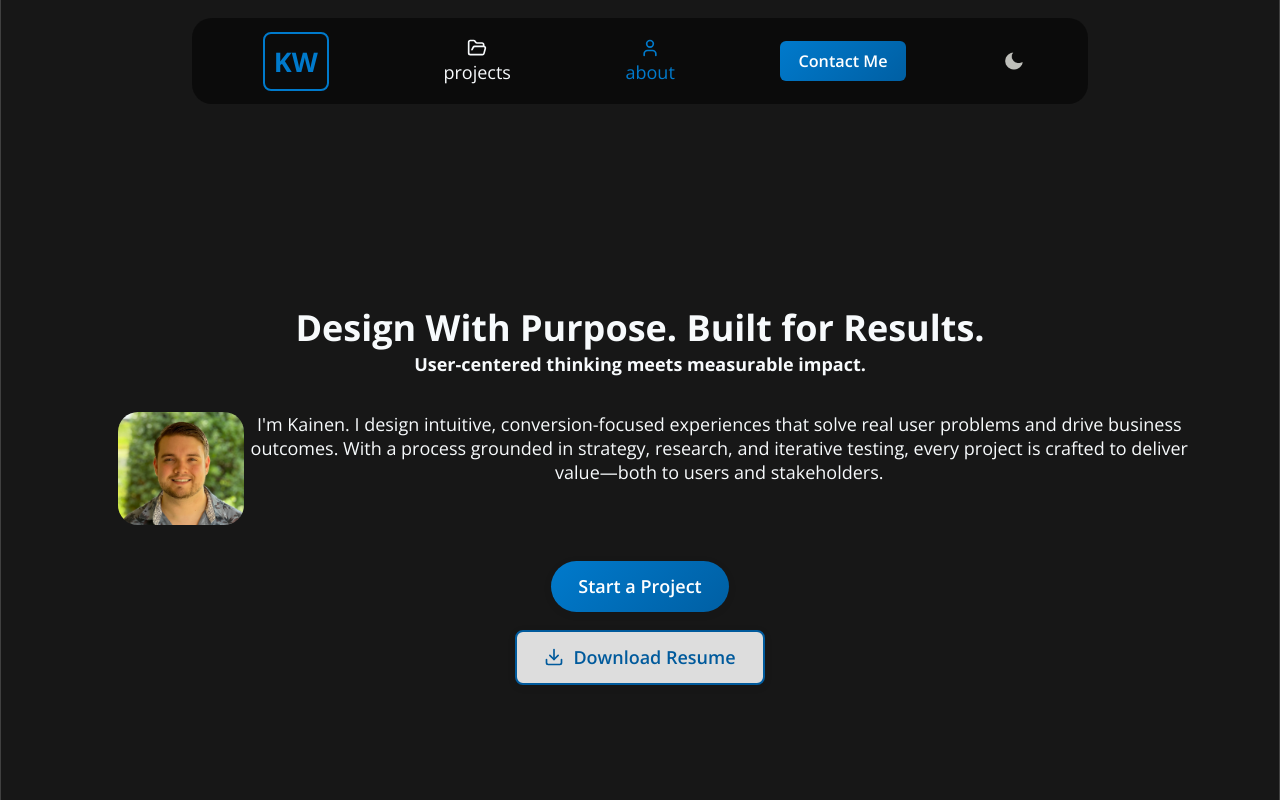
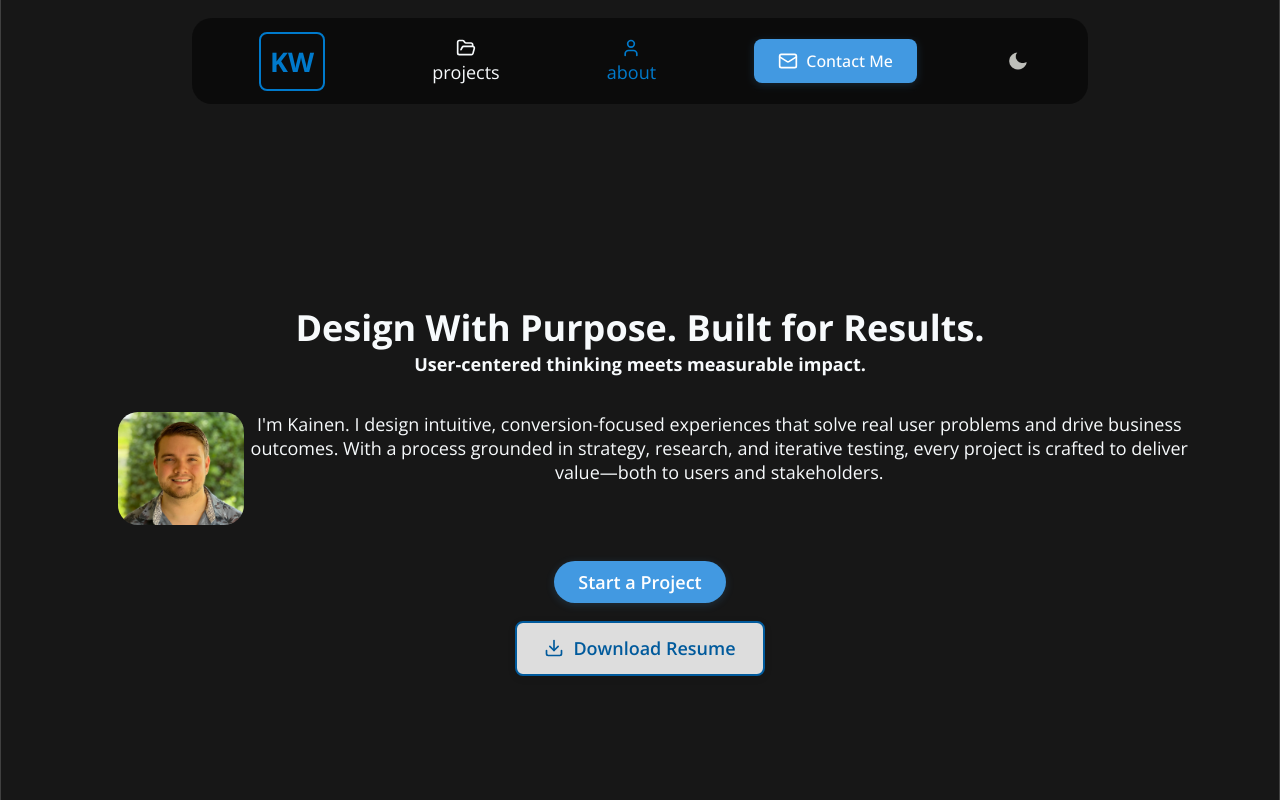
Before and after one commit to kainenw/portfolio_v2, a React (Create React App) app: page /about in a window 1280 px wide. Shown: the top 800 px of the page. Built offline with nearby package versions, Linux system fonts and the light colour scheme.

Commit message:
feat: integrate CTAButton component into Card, Header, and About pages; update styles accordingly

```diff
--- a/src/Components/Card/Card.js
+++ b/src/Components/Card/Card.js
@@ -1,6 +1,7 @@
 import React from 'react';
 import { useNavigate } from 'react-router-dom';
 import './Card.css';
+import CTAButton from '../CTAButton/CTAButton';
 
 function Card({ image, title, description, actions = [], dataTestId }) {
   const navigate = useNavigate();
@@ -18,25 +19,29 @@ function Card({ image, title, description, actions = [], dataTestId }) {
             const isInternal = action.href.startsWith('/') && !action.newTab;
             if (isInternal) {
               return (
-                <button
+                <CTAButton
                   key={idx}
+                  variant="primary"
+                  size="medium"
+                  onClick={() => navigate(action.href)}
                   className="card-action-btn"
-                  onClick={() => navigate(action.href)}
                 >
                   {action.label}
-                </button>
+                </CTAButton>
               );
             }
             return (
-              <a
+              <CTAButton
                 key={idx}
                 href={action.href}
-                className="card-action-btn"
+                variant="secondary"
+                size="medium"
                 target={action.newTab ? '_blank' : undefined}
                 rel={action.newTab ? 'noopener noreferrer' : undefined}
+                className="card-action-btn"
               >
                 {action.label}
-              </a>
+              </CTAButton>
             );
           })}
         </div>
--- a/src/Components/Header/Header.js
+++ b/src/Components/Header/Header.js
@@ -1,6 +1,7 @@
 import React from 'react';
 import { NavLink, Link, useNavigate } from 'react-router-dom'; // Import useNavigate
 import { FolderOpen, User, Mail } from 'lucide-react'; // Import Mail icon
+import CTAButton from '../CTAButton/CTAButton'; // Import CTAButton component
 import './Header.css';
 
 function Header(props) {
@@ -41,10 +42,10 @@ function Header(props) {
       </NavLink>
 
       {/* Contact CTA Button - Directly in App-header */}
-      <button onClick={handleContactClick} className="header-cta header-nav-item">
+      <CTAButton variant="primary" size="medium" className="header-nav-item">
         <Mail size={20} className="contact-icon" />
         <span className="contact-text">Contact Me</span>
-      </button>
+      </CTAButton>
 
       {/* Theme Toggle Button - Directly in App-header */}
       <button
--- a/src/Pages/About/About.js
+++ b/src/Pages/About/About.js
@@ -7,6 +7,7 @@ import dev from '../../img/dev.webp';
 import designthinking from '../../img/designthinking.webp';
 import portfolio from '../../img/projects/portfolio.webp';
 import DownloadResumeButton from '../../Components/DownloadResumeButton/DownloadResumeButton';
+import CTAButton from '../../Components/CTAButton/CTAButton';
 
 function About() {
   const [modalOpen, setModalOpen] = useState(false);
@@ -84,33 +85,9 @@ function About() {
             </p>
           </div>
         </div>
-        <button
-          className="contrast-button tab-button active"
-          style={{
-            background: 'linear-gradient(135deg, var(--accent-color, #007acc), var(--accent-hover-color, #005fa3))',
-            color: '#fff',
-            border: 'none',
-            borderRadius: '26px',
-            padding: '0.75rem 1.5rem',
-            margin: '0 auto',
-            fontSize: '1rem',
-            fontWeight: '600',
-            cursor: 'pointer',
-            boxShadow: '0 2px 8px rgba(0,0,0,0.08)',
-            transition: 'background 0.2s, transform 0.2s'
-          }}
-          onMouseEnter={(e) => {
-            e.target.style.background = 'linear-gradient(135deg, var(--accent-hover-color, #005fa3), var(--accent-color, #007acc))';
-            e.target.style.transform = 'translateY(-2px) scale(1.03)';
-          }}
-          onMouseLeave={(e) => {
-            e.target.style.background = 'linear-gradient(135deg, var(--accent-color, #007acc), var(--accent-hover-color, #005fa3))';
-            e.target.style.transform = 'translateY(0) scale(1)';
-          }}
-          onClick={() => setModalOpen(true)}
-        >
+        <CTAButton variant="primary" size="medium" className="tab-button active" onClick={() => setModalOpen(true)}>
           Start a Project
-        </button>
+        </CTAButton>
 
         {/* Download Resume Button in Hero Section */}
         <div style={{ marginTop: '1rem' }}>
```
